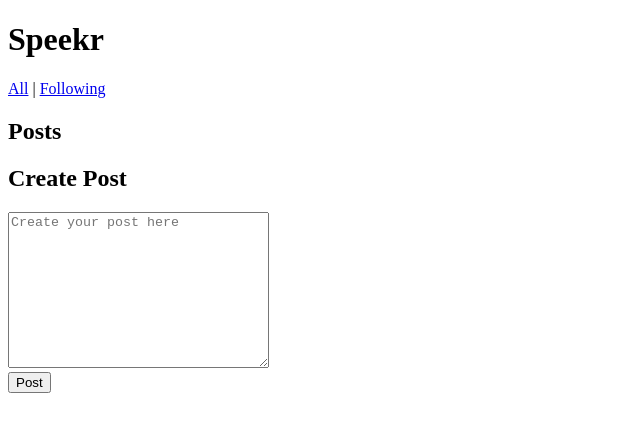
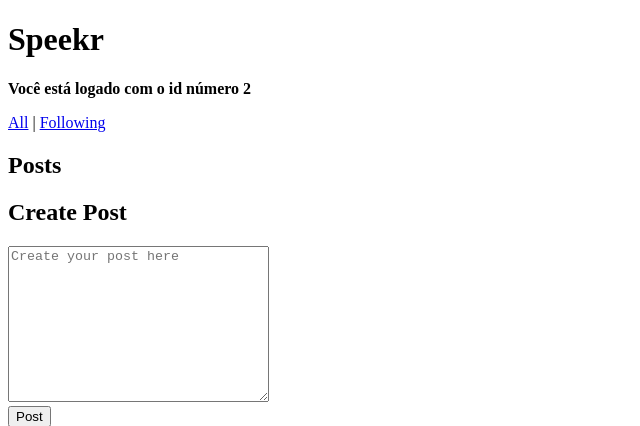
Before and after one commit to pdechery/speekr, a Django app: page / in a window 1280 px wide. Shown: the top 426 px of the page, without its empty margins (0-640 px from the left). Run offline with Django 4.2, Linux system fonts and the light colour scheme; data comes from the database, SQL or seed files in the repository; data that the repository does not hold is empty; some libraries are stand-ins or nearby versions.

Commit message:
Updating requirements

```diff
--- a/requirements.txt
+++ b/requirements.txt
@@ -1,15 +1,17 @@
+## The following requirements were added by pip freeze:
 asgiref==3.5.0
-backports.zoneinfo==0.2.1
 certifi==2021.10.8
 charset-normalizer==2.0.12
 defusedxml==0.7.1
 Django==4.0.3
+django-rename-app==0.1.7
 djangorestframework==3.13.1
 httpie==3.1.0
 idna==3.3
 multidict==6.0.2
 Pygments==2.11.2
 PySocks==1.7.1
+python-decouple==3.8
 pytz==2021.3
 requests==2.27.1
 requests-toolbelt==0.9.1
--- a/speekr/templates/home.html
+++ b/speekr/templates/home.html
@@ -9,6 +9,9 @@
 <body>
 <div id="speekr" style="width: 70%;">
     <h1>Speekr</h1>
+    <p style="margin: 0 1em 0 0;">
+        <strong>Você está logado com o id número [[ auth_user ]]</strong><br>
+    </p>
     <p><a href="/">All</a> | <a href="#" @click.prevent="filter">Following</a></p>
     <h2>Posts</h2>
     <div v-for="post in posts">
```
